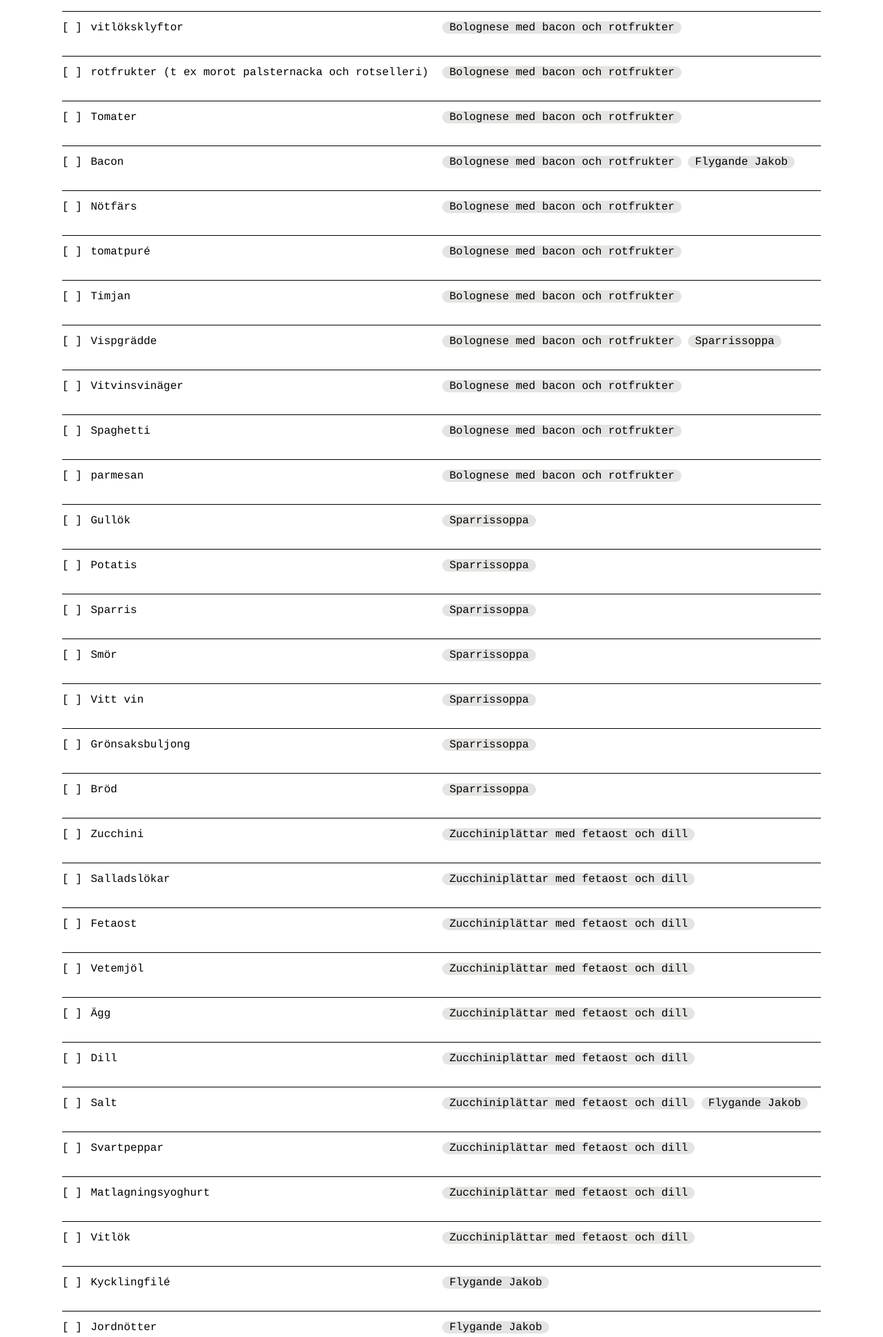
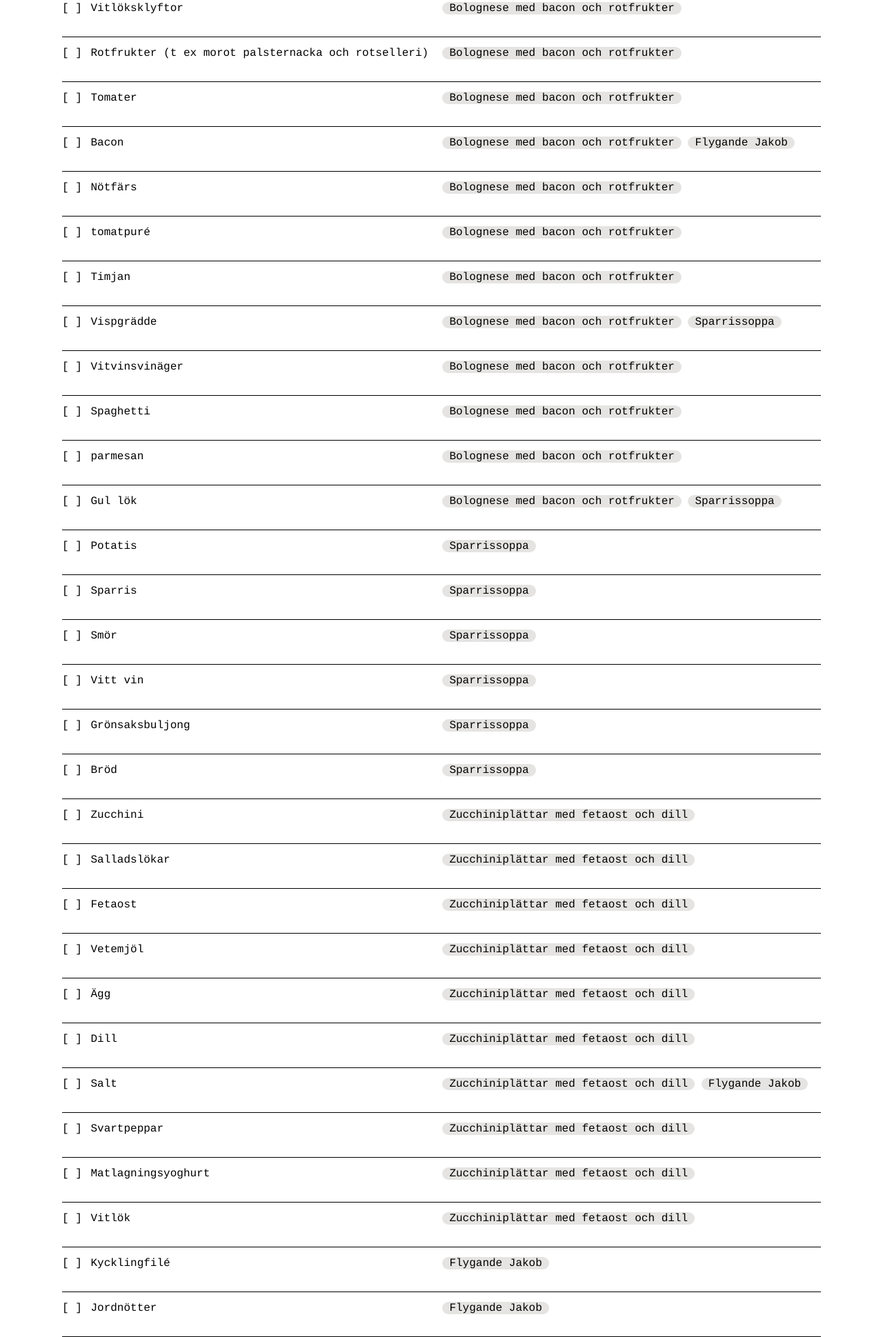
Before and after one commit to psalomonsson/pappasmatsedel, a plain HTML site: page vardag-nasta/handlingslista.html in a window 1280 px wide. Shown: the part 861-2800 px from the top of the page at 69% size. Drawn offline with Linux system fonts and the light colour scheme.

Commit message:
Minor updates

```diff
--- a/vardag-nasta/handlingslista.html
+++ b/vardag-nasta/handlingslista.html
@@ -142,6 +142,7 @@
     </p>
     <p>150 g fetaost.
     </p>
+        <p>⏱ <i>Smeten till biffarna kan förberedas och förvaras i kylen.</i></p>
     </div>
     <div class="recipe">
     <p>
@@ -155,8 +156,7 @@
     <p>
     <b>Ramen</b>
     </p>
-    <p>
-        Ingen kommentar.
+    <p>Använder fantasin 🪄
     </p>
     </div>
     <h2>Ingredienser</h2>
@@ -166,7 +166,7 @@
             <td id="cc-0">
                 <nobr>[ ]</nobr>
             </td>
-            <td id="aa-0">Gul lök</td>
+            <td id="aa-0">Vitlöksklyftor</td>
             <td id="bb-0"><nobr><span class="pill Monday">Bolognese med bacon och rotfrukter</span></nobr> </td>
         </tr>
         <tr><td class="line" colspan="3"></td><tr>
@@ -174,7 +174,7 @@
             <td id="cc-1">
                 <nobr>[ ]</nobr>
             </td>
-            <td id="aa-1">vitlöksklyftor</td>
+            <td id="aa-1">Rotfrukter (t ex morot palsternacka och rotselleri)</td>
             <td id="bb-1"><nobr><span class="pill Monday">Bolognese med bacon och rotfrukter</span></nobr> </td>
         </tr>
         <tr><td class="line" colspan="3"></td><tr>
@@ -182,7 +182,7 @@
             <td id="cc-2">
                 <nobr>[ ]</nobr>
             </td>
-            <td id="aa-2">rotfrukter (t ex morot palsternacka och rotselleri)</td>
+            <td id="aa-2">Tomater</td>
             <td id="bb-2"><nobr><span class="pill Monday">Bolognese med bacon och rotfrukter</span></nobr> </td>
         </tr>
         <tr><td class="line" colspan="3"></td><tr>
@@ -190,23 +190,23 @@
             <td id="cc-3">
                 <nobr>[ ]</nobr>
             </td>
-            <td id="aa-3">Tomater</td>
-            <td id="bb-3"><nobr><span class="pill Monday">Bolognese med bacon och rotfrukter</span></nobr> </td>
+            <td id="aa-3">Bacon</td>
+            <td id="bb-3"><nobr><span class="pill Monday">Bolognese med bacon och rotfrukter</span></nobr> <nobr><span class="pill Thursday">Flygande Jakob</span></nobr> </td>
         </tr>
         <tr><td class="line" colspan="3"></td><tr>
         <tr onclick="myFunc(4)">
             <td id="cc-4">
                 <nobr>[ ]</nobr>
             </td>
-            <td id="aa-4">Bacon</td>
-            <td id="bb-4"><nobr><span class="pill Monday">Bolognese med bacon och rotfrukter</span></nobr> <nobr><span class="pill Thursday">Flygande Jakob</span></nobr> </td>
+            <td id="aa-4">Nötfärs</td>
+            <td id="bb-4"><nobr><span class="pill Monday">Bolognese med bacon och rotfrukter</span></nobr> </td>
         </tr>
         <tr><td class="line" colspan="3"></td><tr>
         <tr onclick="myFunc(5)">
             <td id="cc-5">
                 <nobr>[ ]</nobr>
             </td>
-            <td id="aa-5">Nötfärs</td>
+            <td id="aa-5">tomatpuré</td>
             <td id="bb-5"><nobr><span class="pill Monday">Bolognese med bacon och rotfrukter</span></nobr> </td>
         </tr>
         <tr><td class="line" colspan="3"></td><tr>
@@ -214,7 +214,7 @@
             <td id="cc-6">
                 <nobr>[ ]</nobr>
             </td>
-            <td id="aa-6">tomatpuré</td>
+            <td id="aa-6">Timjan</td>
             <td id="bb-6"><nobr><span class="pill Monday">Bolognese med bacon och rotfrukter</span></nobr> </td>
         </tr>
         <tr><td class="line" colspan="3"></td><tr>
@@ -222,23 +222,23 @@
             <td id="cc-7">
                 <nobr>[ ]</nobr>
             </td>
-            <td id="aa-7">Timjan</td>
-            <td id="bb-7"><nobr><span class="pill Monday">Bolognese med bacon och rotfrukter</span></nobr> </td>
+            <td id="aa-7">Vispgrädde</td>
+            <td id="bb-7"><nobr><span class="pill Monday">Bolognese med bacon och rotfrukter</span></nobr> <nobr><span class="pill Tuesday">Sparrissoppa</span></nobr> </td>
         </tr>
         <tr><td class="line" colspan="3"></td><tr>
         <tr onclick="myFunc(8)">
             <td id="cc-8">
                 <nobr>[ ]</nobr>
             </td>
-            <td id="aa-8">Vispgrädde</td>
-            <td id="bb-8"><nobr><span class="pill Monday">Bolognese med bacon och rotfrukter</span></nobr> <nobr><span class="pill Tuesday">Sparrissoppa</span></nobr> </td>
+            <td id="aa-8">Vitvinsvinäger</td>
+            <td id="bb-8"><nobr><span class="pill Monday">Bolognese med bacon och rotfrukter</span></nobr> </td>
         </tr>
         <tr><td class="line" colspan="3"></td><tr>
         <tr onclick="myFunc(9)">
             <td id="cc-9">
                 <nobr>[ ]</nobr>
             </td>
-            <td id="aa-9">Vitvinsvinäger</td>
+            <td id="aa-9">Spaghetti</td>
             <td id="bb-9"><nobr><span class="pill Monday">Bolognese med bacon och rotfrukter</span></nobr> </td>
         </tr>
         <tr><td class="line" colspan="3"></td><tr>
@@ -246,7 +246,7 @@
             <td id="cc-10">
                 <nobr>[ ]</nobr>
             </td>
-            <td id="aa-10">Spaghetti</td>
+            <td id="aa-10">parmesan</td>
             <td id="bb-10"><nobr><span class="pill Monday">Bolognese med bacon och rotfrukter</span></nobr> </td>
         </tr>
         <tr><td class="line" colspan="3"></td><tr>
@@ -254,15 +254,15 @@
             <td id="cc-11">
                 <nobr>[ ]</nobr>
             </td>
-            <td id="aa-11">parmesan</td>
-            <td id="bb-11"><nobr><span class="pill Monday">Bolognese med bacon och rotfrukter</span></nobr> </td>
+            <td id="aa-11">Gul lök</td>
+            <td id="bb-11"><nobr><span class="pill Monday">Bolognese med bacon och rotfrukter</span></nobr> <nobr><span class="pill Tuesday">Sparrissoppa</span></nobr> </td>
         </tr>
         <tr><td class="line" colspan="3"></td><tr>
         <tr onclick="myFunc(12)">
             <td id="cc-12">
                 <nobr>[ ]</nobr>
             </td>
-            <td id="aa-12">Gullök</td>
+            <td id="aa-12">Potatis</td>
             <td id="bb-12"><nobr><span class="pill Tuesday">Sparrissoppa</span></nobr> </td>
         </tr>
         <tr><td class="line" colspan="3"></td><tr>
@@ -270,7 +270,7 @@
             <td id="cc-13">
                 <nobr>[ ]</nobr>
             </td>
-            <td id="aa-13">Potatis</td>
+            <td id="aa-13">Sparris</td>
             <td id="bb-13"><nobr><span class="pill Tuesday">Sparrissoppa</span></nobr> </td>
         </tr>
         <tr><td class="line" colspan="3"></td><tr>
@@ -278,7 +278,7 @@
             <td id="cc-14">
                 <nobr>[ ]</nobr>
             </td>
-            <td id="aa-14">Sparris</td>
+            <td id="aa-14">Smör</td>
             <td id="bb-14"><nobr><span class="pill Tuesday">Sparrissoppa</span></nobr> </td>
         </tr>
         <tr><td class="line" colspan="3"></td><tr>
@@ -286,7 +286,7 @@
             <td id="cc-15">
                 <nobr>[ ]</nobr>
             </td>
-            <td id="aa-15">Smör</td>
+            <td id="aa-15">Vitt vin</td>
             <td id="bb-15"><nobr><span class="pill Tuesday">Sparrissoppa</span></nobr> </td>
         </tr>
         <tr><td class="line" colspan="3"></td><tr>
@@ -294,7 +294,7 @@
             <td id="cc-16">
                 <nobr>[ ]</nobr>
             </td>
-            <td id="aa-16">Vitt vin</td>
+            <td id="aa-16">Grönsaksbuljong</td>
             <td id="bb-16"><nobr><span class="pill Tuesday">Sparrissoppa</span></nobr> </td>
         </tr>
         <tr><td class="line" colspan="3"></td><tr>
@@ -302,7 +302,7 @@
             <td id="cc-17">
                 <nobr>[ ]</nobr>
             </td>
-            <td id="aa-17">Grönsaksbuljong</td>
+            <td id="aa-17">Bröd</td>
             <td id="bb-17"><nobr><span class="pill Tuesday">Sparrissoppa</span></nobr> </td>
         </tr>
         <tr><td class="line" colspan="3"></td><tr>
@@ -310,15 +310,15 @@
             <td id="cc-18">
                 <nobr>[ ]</nobr>
             </td>
-            <td id="aa-18">Bröd</td>
-            <td id="bb-18"><nobr><span class="pill Tuesday">Sparrissoppa</span></nobr> </td>
+            <td id="aa-18">Zucchini</td>
+            <td id="bb-18"><nobr><span class="pill Wednesday">Zucchiniplättar med fetaost och dill</span></nobr> </td>
         </tr>
         <tr><td class="line" colspan="3"></td><tr>
         <tr onclick="myFunc(19)">
             <td id="cc-19">
                 <nobr>[ ]</nobr>
             </td>
-            <td id="aa-19">Zucchini</td>
+            <td id="aa-19">Salladslökar</td>
             <td id="bb-19"><nobr><span class="pill Wednesday">Zucchiniplättar med fetaost och dill</span></nobr> </td>
         </tr>
         <tr><td class="line" colspan="3"></td><tr>
@@ -326,7 +326,7 @@
             <td id="cc-20">
                 <nobr>[ ]</nobr>
             </td>
-            <td id="aa-20">Salladslökar</td>
+            <td id="aa-20">Fetaost</td>
             <td id="bb-20"><nobr><span class="pill Wednesday">Zucchiniplättar med fetaost och dill</span></nobr> </td>
         </tr>
         <tr><td class="line" colspan="3"></td><tr>
@@ -334,7 +334,7 @@
             <td id="cc-21">
                 <nobr>[ ]</nobr>
             </td>
-            <td id="aa-21">Fetaost</td>
+            <td id="aa-21">Vetemjöl</td>
             <td id="bb-21"><nobr><span class="pill Wednesday">Zucchiniplättar med fetaost och dill</span></nobr> </td>
         </tr>
         <tr><td class="line" colspan="3"></td><tr>
@@ -342,7 +342,7 @@
             <td id="cc-22">
                 <nobr>[ ]</nobr>
             </td>
-            <td id="aa-22">Vetemjöl</td>
+            <td id="aa-22">Ägg</td>
             <td id="bb-22"><nobr><span class="pill Wednesday">Zucchiniplättar med fetaost och dill</span></nobr> </td>
         </tr>
         <tr><td class="line" colspan="3"></td><tr>
@@ -350,7 +350,7 @@
             <td id="cc-23">
                 <nobr>[ ]</nobr>
             </td>
-            <td id="aa-23">Ägg</td>
+            <td id="aa-23">Dill</td>
             <td id="bb-23"><nobr><span class="pill Wednesday">Zucchiniplättar med fetaost och dill</span></nobr> </td>
         </tr>
         <tr><td class="line" colspan="3"></td><tr>
@@ -358,23 +358,23 @@
             <td id="cc-24">
                 <nobr>[ ]</nobr>
             </td>
-            <td id="aa-24">Dill</td>
-            <td id="bb-24"><nobr><span class="pill Wednesday">Zucchiniplättar med fetaost och dill</span></nobr> </td>
+            <td id="aa-24">Salt</td>
+            <td id="bb-24"><nobr><span class="pill Wednesday">Zucchiniplättar med fetaost och dill</span></nobr> <nobr><span class="pill Thursday">Flygande Jakob</span></nobr> </td>
         </tr>
         <tr><td class="line" colspan="3"></td><tr>
         <tr onclick="myFunc(25)">
             <td id="cc-25">
                 <nobr>[ ]</nobr>
             </td>
-            <td id="aa-25">Salt</td>
-            <td id="bb-25"><nobr><span class="pill Wednesday">Zucchiniplättar med fetaost och dill</span></nobr> <nobr><span class="pill Thursday">Flygande Jakob</span></nobr> </td>
+            <td id="aa-25">Svartpeppar</td>
+            <td id="bb-25"><nobr><span class="pill Wednesday">Zucchiniplättar med fetaost och dill</span></nobr> </td>
         </tr>
         <tr><td class="line" colspan="3"></td><tr>
         <tr onclick="myFunc(26)">
             <td id="cc-26">
                 <nobr>[ ]</nobr>
             </td>
-            <td id="aa-26">Svartpeppar</td>
+            <td id="aa-26">Matlagningsyoghurt</td>
             <td id="bb-26"><nobr><span class="pill Wednesday">Zucchiniplättar med fetaost och dill</span></nobr> </td>
         </tr>
         <tr><td class="line" colspan="3"></td><tr>
@@ -382,7 +382,7 @@
             <td id="cc-27">
                 <nobr>[ ]</nobr>
             </td>
-            <td id="aa-27">Matlagningsyoghurt</td>
+            <td id="aa-27">Vitlök</td>
             <td id="bb-27"><nobr><span class="pill Wednesday">Zucchiniplättar med fetaost och dill</span></nobr> </td>
         </tr>
         <tr><td class="line" colspan="3"></td><tr>
@@ -390,15 +390,15 @@
             <td id="cc-28">
                 <nobr>[ ]</nobr>
             </td>
-            <td id="aa-28">Vitlök</td>
-            <td id="bb-28"><nobr><span class="pill Wednesday">Zucchiniplättar med fetaost och dill</span></nobr> </td>
+            <td id="aa-28">Kycklingfilé</td>
+            <td id="bb-28"><nobr><span class="pill Thursday">Flygande Jakob</span></nobr> </td>
         </tr>
         <tr><td class="line" colspan="3"></td><tr>
         <tr onclick="myFunc(29)">
             <td id="cc-29">
                 <nobr>[ ]</nobr>
             </td>
-            <td id="aa-29">Kycklingfilé</td>
+            <td id="aa-29">Jordnötter</td>
             <td id="bb-29"><nobr><span class="pill Thursday">Flygande Jakob</span></nobr> </td>
         </tr>
         <tr><td class="line" colspan="3"></td><tr>
@@ -406,7 +406,7 @@
             <td id="cc-30">
                 <nobr>[ ]</nobr>
             </td>
-            <td id="aa-30">Jordnötter</td>
+            <td id="aa-30">Bannan</td>
             <td id="bb-30"><nobr><span class="pill Thursday">Flygande Jakob</span></nobr> </td>
         </tr>
         <tr><td class="line" colspan="3"></td><tr>
@@ -414,7 +414,7 @@
             <td id="cc-31">
                 <nobr>[ ]</nobr>
             </td>
-            <td id="aa-31">Bannan</td>
+            <td id="aa-31">Matlagningsgrädde</td>
             <td id="bb-31"><nobr><span class="pill Thursday">Flygande Jakob</span></nobr> </td>
         </tr>
         <tr><td class="line" colspan="3"></td><tr>
@@ -422,7 +422,7 @@
             <td id="cc-32">
                 <nobr>[ ]</nobr>
             </td>
-            <td id="aa-32">Matlagningsgrädde</td>
+            <td id="aa-32">Chilisås</td>
             <td id="bb-32"><nobr><span class="pill Thursday">Flygande Jakob</span></nobr> </td>
         </tr>
         <tr><td class="line" colspan="3"></td><tr>
@@ -430,7 +430,7 @@
             <td id="cc-33">
                 <nobr>[ ]</nobr>
             </td>
-            <td id="aa-33">Chilisås</td>
+            <td id="aa-33">Ris</td>
             <td id="bb-33"><nobr><span class="pill Thursday">Flygande Jakob</span></nobr> </td>
         </tr>
         <tr><td class="line" colspan="3"></td><tr>
@@ -438,7 +438,7 @@
             <td id="cc-34">
                 <nobr>[ ]</nobr>
             </td>
-            <td id="aa-34">Ris</td>
+            <td id="aa-34">Vitpeppar</td>
             <td id="bb-34"><nobr><span class="pill Thursday">Flygande Jakob</span></nobr> </td>
         </tr>
         <tr><td class="line" colspan="3"></td><tr>
@@ -446,15 +446,15 @@
             <td id="cc-35">
                 <nobr>[ ]</nobr>
             </td>
-            <td id="aa-35">Vitpeppar</td>
-            <td id="bb-35"><nobr><span class="pill Thursday">Flygande Jakob</span></nobr> </td>
+            <td id="aa-35">Nudlar</td>
+            <td id="bb-35"><nobr><span class="pill Friday">Ramen</span></nobr> </td>
         </tr>
         <tr><td class="line" colspan="3"></td><tr>
         <tr onclick="myFunc(36)">
             <td id="cc-36">
                 <nobr>[ ]</nobr>
             </td>
-            <td id="aa-36">Nudlar</td>
+            <td id="aa-36">Grönsaker</td>
             <td id="bb-36"><nobr><span class="pill Friday">Ramen</span></nobr> </td>
         </tr>
         <tr><td class="line" colspan="3"></td><tr>
@@ -462,16 +462,8 @@
             <td id="cc-37">
                 <nobr>[ ]</nobr>
             </td>
-            <td id="aa-37">Grönsaker</td>
+            <td id="aa-37">Buljong</td>
             <td id="bb-37"><nobr><span class="pill Friday">Ramen</span></nobr> </td>
-        </tr>
-        <tr><td class="line" colspan="3"></td><tr>
-        <tr onclick="myFunc(38)">
-            <td id="cc-38">
-                <nobr>[ ]</nobr>
-            </td>
-            <td id="aa-38">Buljong</td>
-            <td id="bb-38"><nobr><span class="pill Friday">Ramen</span></nobr> </td>
         </tr>
         <tr><td class="line" colspan="3"></td><tr>
     </table>
```
Also changed, not shown: index.html (+1 -0 lines), vardag/handlingslista.html (+4 -3 lines), 2 other files.
